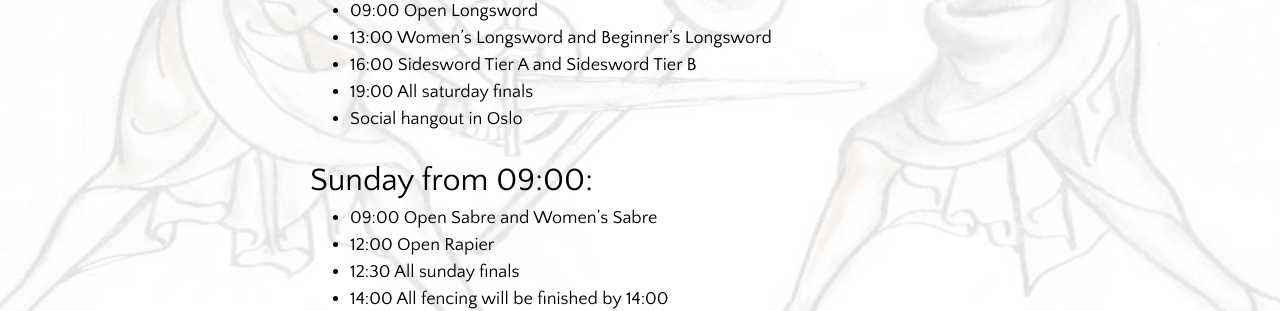
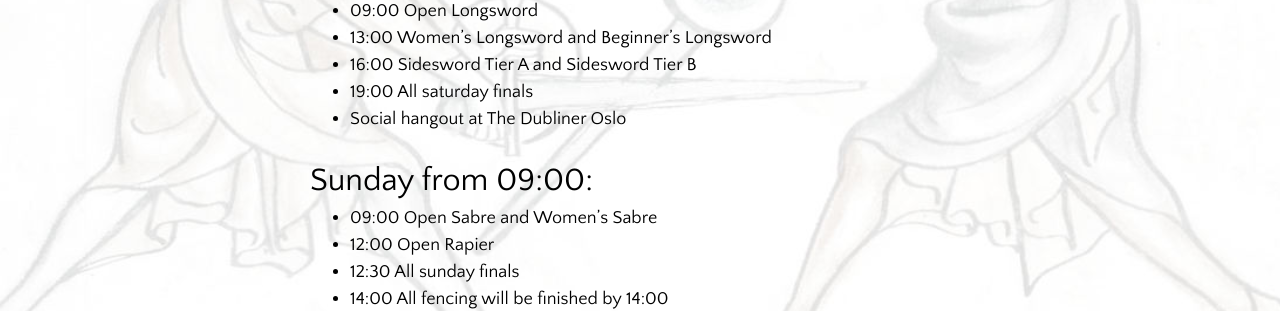
Before and after one commit to frieduellister/frieduellister.github.io, a Jekyll site: the page built from pages/oslo-penguin-cup/oslo-penguin-cup-2025.md, in a window 1280 px wide and 900 px high, scrolled down 1167 px. Shown: the part 151-462 px from the top of the window. Built offline with Jekyll 4.4.1, drawn with Linux system fonts in a browser that asks for light colours.

Commit message:
opc social vanue

```diff
--- a/pages/oslo-penguin-cup/oslo-penguin-cup-2025.md
+++ b/pages/oslo-penguin-cup/oslo-penguin-cup-2025.md
@@ -38,7 +38,7 @@ If you have any questions or requests you can send us an email on post@frieduell
 - 13:00 Women's Longsword and Beginner's Longsword
 - 16:00 Sidesword Tier A and Sidesword Tier B
 - 19:00 All saturday finals
-- Social hangout in Oslo
+- Social hangout at The Dubliner Oslo
 
 ### Sunday from 09:00:
 
```
